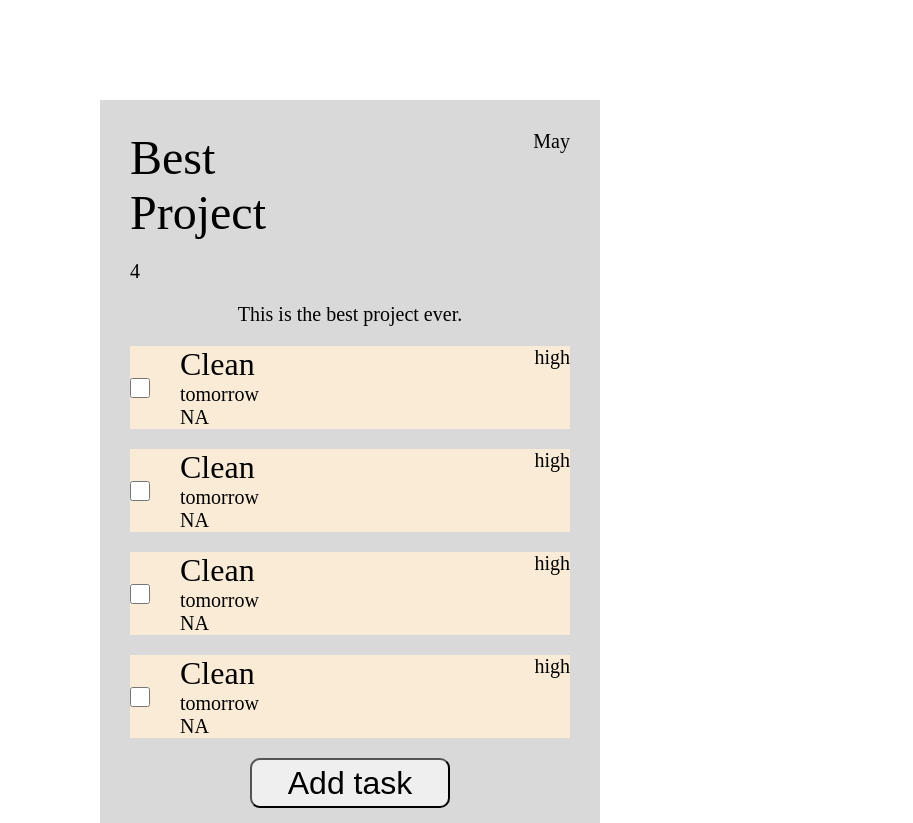
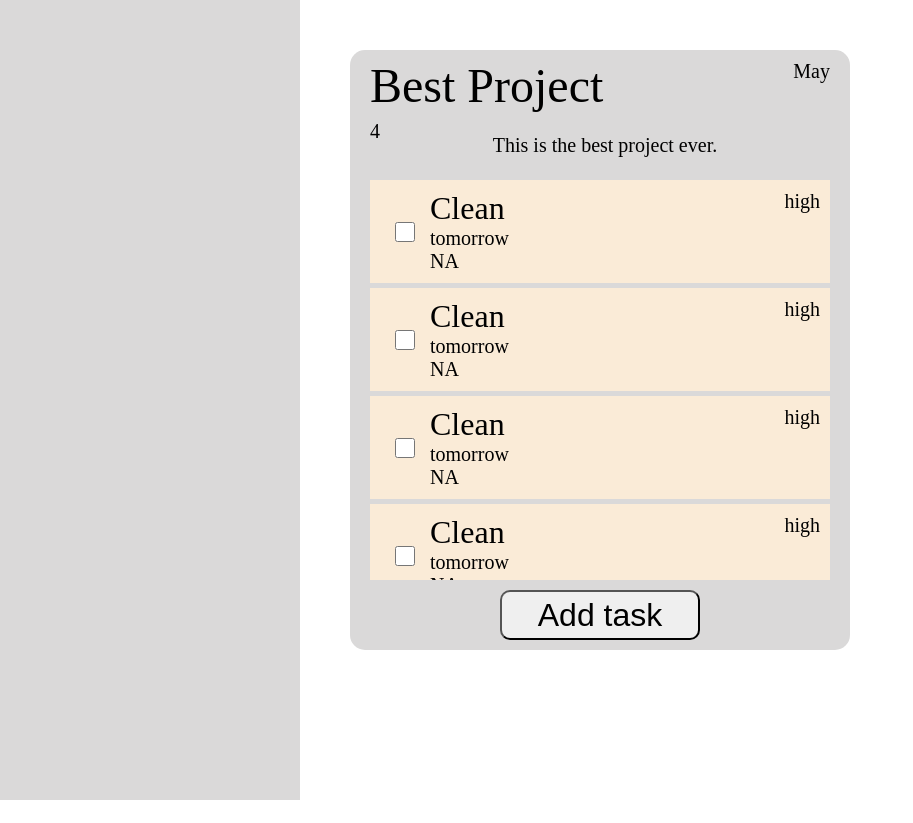
Before and after one commit to BIsaac03/To-Do-Lists, a plain HTML site: page index.html in a window 1280 px wide. Shown: the whole page, without its empty margins (0-913 px from the left). After the commit the page ends 800 px from the top, so only its background shows below. Drawn offline with Linux system fonts and the light colour scheme.

Commit message:
Integrate toDo and Project layout

```diff
--- a/styles.css
+++ b/styles.css
@@ -5,44 +5,64 @@
 }
 
 body{
-    height: 500px;
-    width: 500px;
-    padding: 100px;
+    display: grid;
+    grid-template-columns: 300px 1fr;
+}
+
+#sidebar{
+    background-color: rgb(218, 217, 217);
+    height: 100vh;
+    width: 300px;
+    position: sticky;
+    top: 0;
+}
+
+#projects{
+    display: grid;
+    grid-template: repeat(auto-fit, 600px) / repeat(auto-fit, 500px);
+    padding: 50px;
+    gap: 20px;
 }
 
 .projectEntry{
     display: grid;
-    grid-template: repeat(5, auto) / 1fr 1fr;
-    gap: 20px;
-    padding: 30px 30px 15px 30px;
+    grid-template: 50px 50px 400px 50px / auto 1fr auto;
+    row-gap: 10px;
+    padding: 10px 20px 10px 20px;
     background-color: rgb(218, 217, 217);
+    border-radius: 15px;
 }
 
 .title.project{
-    grid-area: 1 / 1 / 2 / 2;
+    grid-area: 1 / 1 / 2 / 3;
     font-size: 48px;
+    align-self: center;
 }
 
 .numToDosRemaining.project{
     grid-area: 2 / 1 / 3 / 2;
+    text-align: right;
 }
 
 .dueDate.project{
-    grid-area: 1 / 2 / 2 / 3;
+    grid-area: 1 / 3 / 2 / 4;
     text-align: right;
 }
 
 .notes.project{
-    grid-area: 3 / 1 / 4 / 3;
+    grid-area: 2 / 2 / 3 / 4;
+    align-self: center;
     text-align: center;
 }
 
 .toDoList{
-    grid-area: 4 / 1 / 5 / 3;
+    grid-area: 3 / 1 / 4 / 4;
+    overflow: scroll;
+    overflow-x: hidden;
 }
 
 .addToDo{
-    grid-area: 5 / 1 / 6 / 3;
+    grid-area: 4 / 1 / 5 / 4;
     justify-self: center;
     width: 200px;
     height: 50px;
@@ -53,13 +73,14 @@ body{
 .toDoEntry{
     display: grid;
     grid-template: repeat(3, auto) /  50px auto auto;
+    padding: 10px;
     font-size: 28px;
     background-color: antiquewhite;
 }
 
 .toDoList{
     display: grid;
-    row-gap: 20px;
+    row-gap: 5px;
 }
 
 .toDoList .checkbox{
@@ -67,6 +88,7 @@ body{
     width: 20px;
     height: 20px;
     align-self: center;
+    justify-self: center;
 }
 
 .toDoList .title{
```
